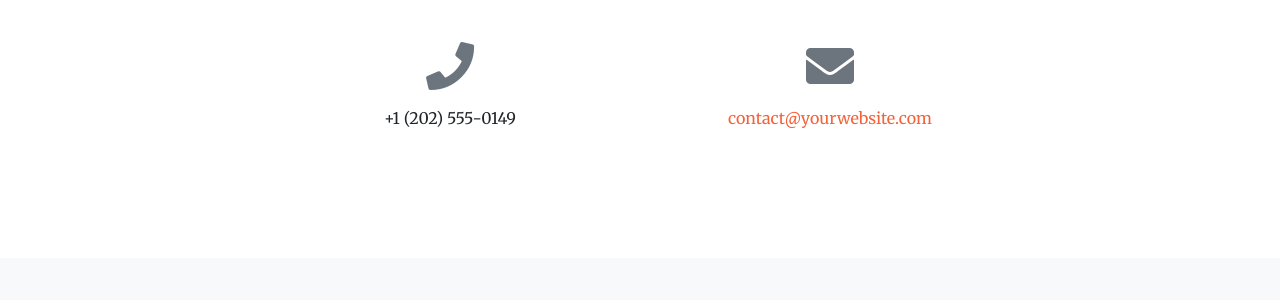
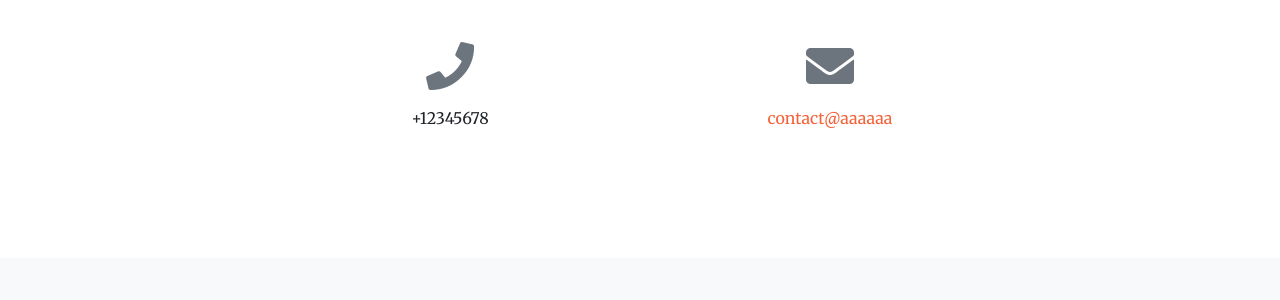
Before and after one commit to siying-99/jekyll, a Jekyll site: the page built from index.html, in a window 1280 px wide and 900 px high, scrolled down 1489 px. Shown: the part 526-826 px from the top of the window. Built offline with Jekyll 4.4.1, drawn with Linux system fonts in a browser that asks for light colours.

Commit message:
Update base.html

```diff
--- a/_layouts/base.html
+++ b/_layouts/base.html
@@ -135,12 +135,12 @@
       <div class="row">
         <div class="col-lg-4 ml-auto text-center mb-5 mb-lg-0">
           <i class="fas fa-phone fa-3x mb-3 text-muted"></i>
-          <div>+1 (202) 555-0149</div>
+          <div>+12345678</div>
         </div>
         <div class="col-lg-4 mr-auto text-center">
           <i class="fas fa-envelope fa-3x mb-3 text-muted"></i>
           <!-- Make sure to change the email address in anchor text AND the link below! -->
-          <a class="d-block" href="mailto:contact@yourwebsite.com">contact@yourwebsite.com</a>
+          <a class="d-block" href="mailto:contact@yourwebsite.com">contact@aaaaaa</a>
         </div>
       </div>
     </div>
```
